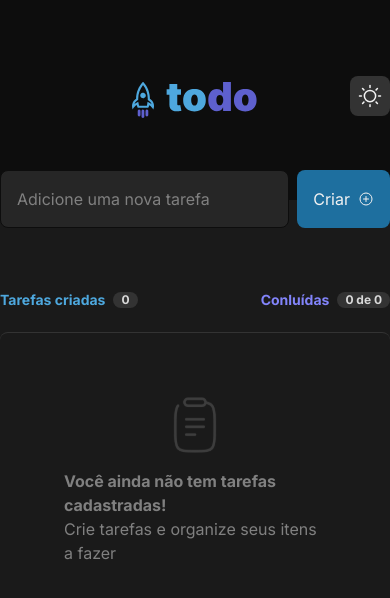
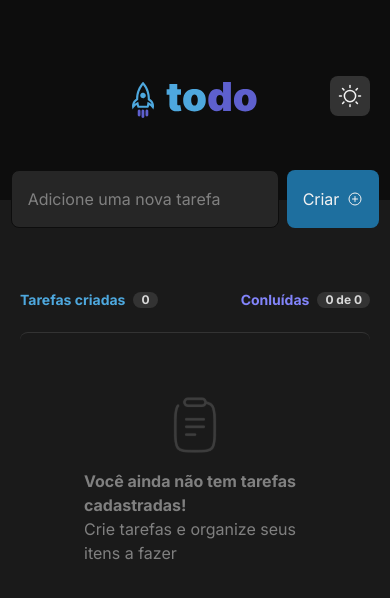
Before and after one commit to ewertonbn/todo-list, a React (Vite) app: page / in a window 390 px wide. Shown: the top 598 px of the page. Built offline with nearby package versions, Linux system fonts and the light colour scheme.

Commit message:
style: update responsive

```diff
--- a/src/App.tsx
+++ b/src/App.tsx
@@ -102,7 +102,7 @@ export function App() {
   return (
     <>
       <Header darkMode={darkMode} onToggleDarkMode={toggleDarkMode} />
-      <main className="mx-auto mt-[calc(0px_-_1.5rem_-_6px)] max-w-[736px]">
+      <main className="mx-auto mt-[calc(0px_-_1.5rem_-_6px)] max-w-[736px] px-5 md:px-0">
         <AddNewTask onCreateNewTask={crateNewTask} />
         <CounterStatusTask
           totalTasksCreated={tasks.length}
--- a/src/components/header.tsx
+++ b/src/components/header.tsx
@@ -15,7 +15,7 @@ export function Header({ darkMode, onToggleDarkMode }: HeaderProps) {
   }
 
   return (
-    <header className="bg-blue pb-20 pt-[4.5rem] dark:bg-gray-700">
+    <header className="bg-blue px-5 pb-20 pt-[4.5rem] md:px-0 dark:bg-gray-700">
       <div className="relative mx-auto flex max-w-[736px] items-center justify-center">
         {darkMode ? (
           <img
```
